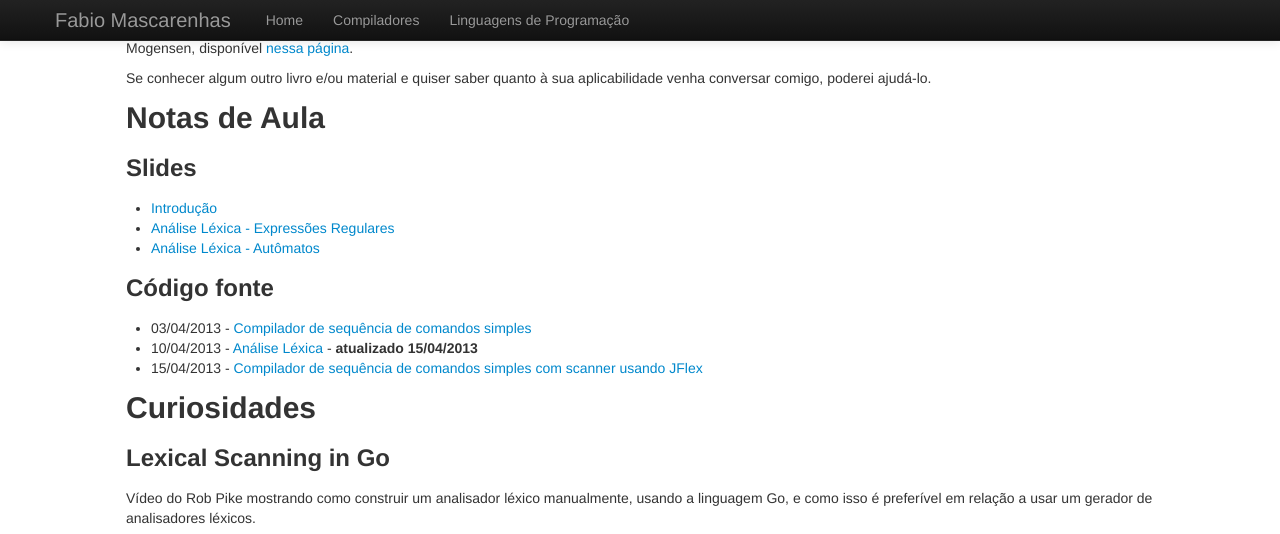
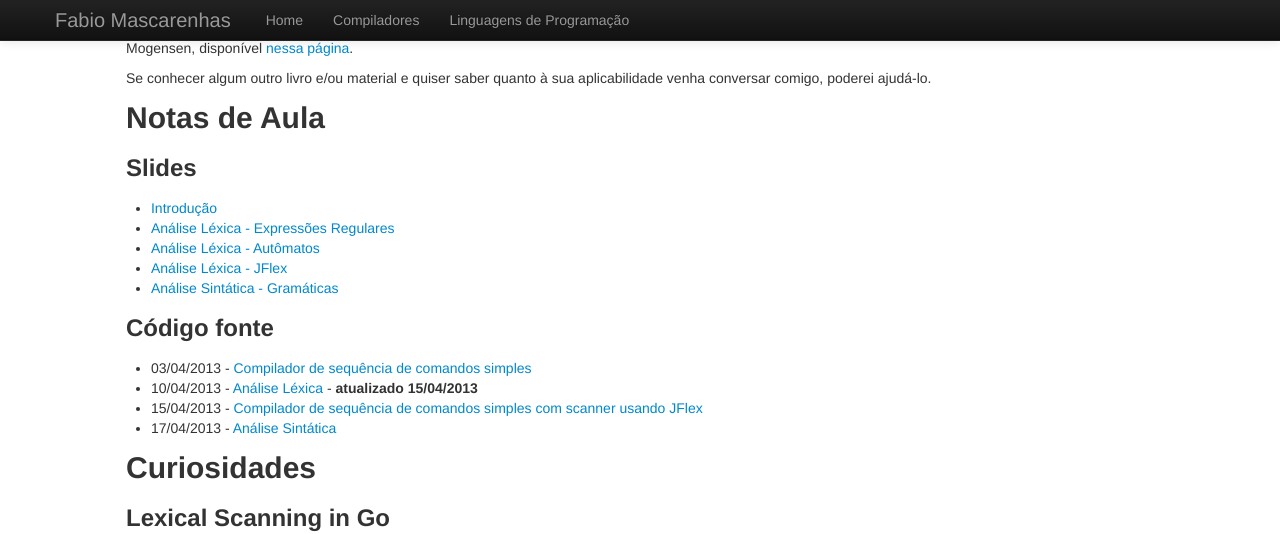
Before and after one commit to fabiomascarenhas/fabiomascarenhas.github.com, a Jekyll site: the page built from comp/index.md, in a window 1280 px wide and 900 px high, scrolled down 652 px, cut to the strip 0-534 px from the top of the window. Built offline with Jekyll 4.4.1, drawn with Linux system fonts in a browser that asks for light colours.

Commit message:
notas de aula compiladores 17/04

```diff
--- a/comp/index.md
+++ b/comp/index.md
@@ -70,12 +70,15 @@ Notas de Aula
 * [Introdução](01Introducao.pdf)
 * [Análise Léxica - Expressões Regulares](02AnaliseLexica.pdf)
 * [Análise Léxica - Autômatos](03Automatos.pdf)
+* [Análise Léxica - JFlex](04JFlex.pdf)
+* [Análise Sintática - Gramáticas](05Gramaticas.pdf)
 
 ### Código fonte
 
 * 03/04/2013 - [Compilador de sequência de comandos simples](CmdSimp.zip)
 * 10/04/2013 - [Análise Léxica](Lexico.zip) - **atualizado 15/04/2013**
 * 15/04/2013 - [Compilador de sequência de comandos simples com scanner usando JFlex](CmdSimp_JFlex.zip)
+* 17/04/2013 - [Análise Sintática](Parsing.zip)
 
 Curiosidades
 ------------
```
Also changed, not shown: 2 other files.
